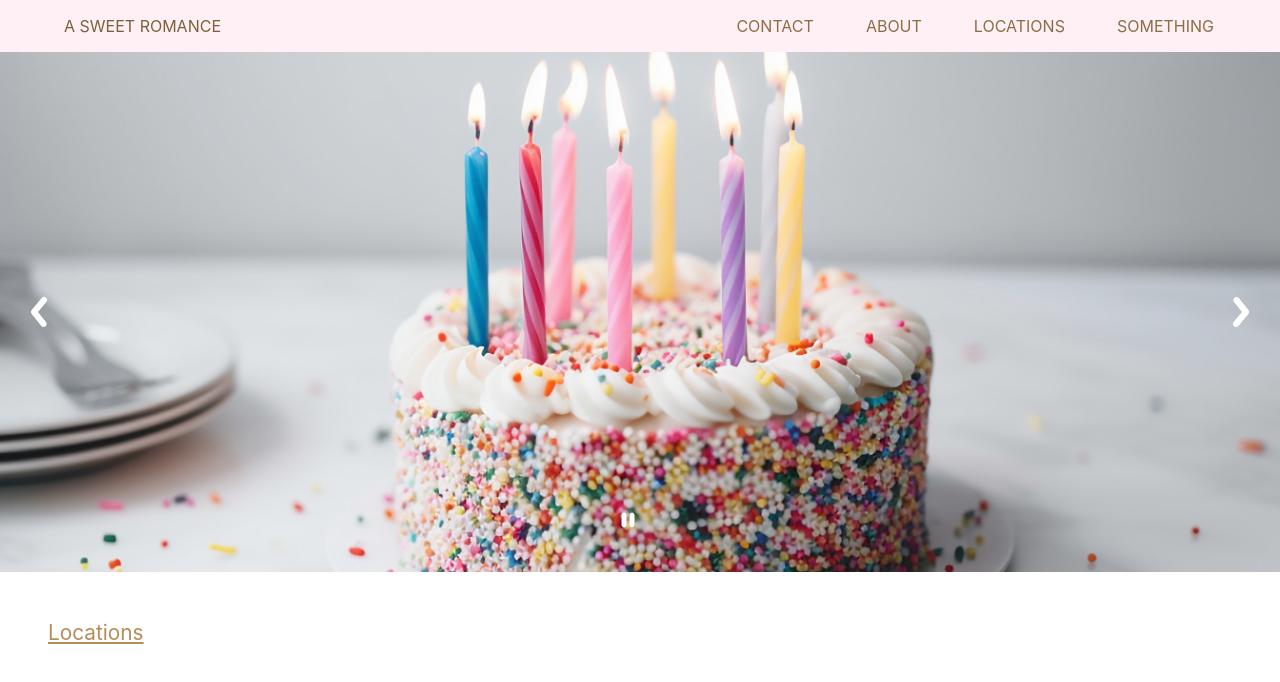
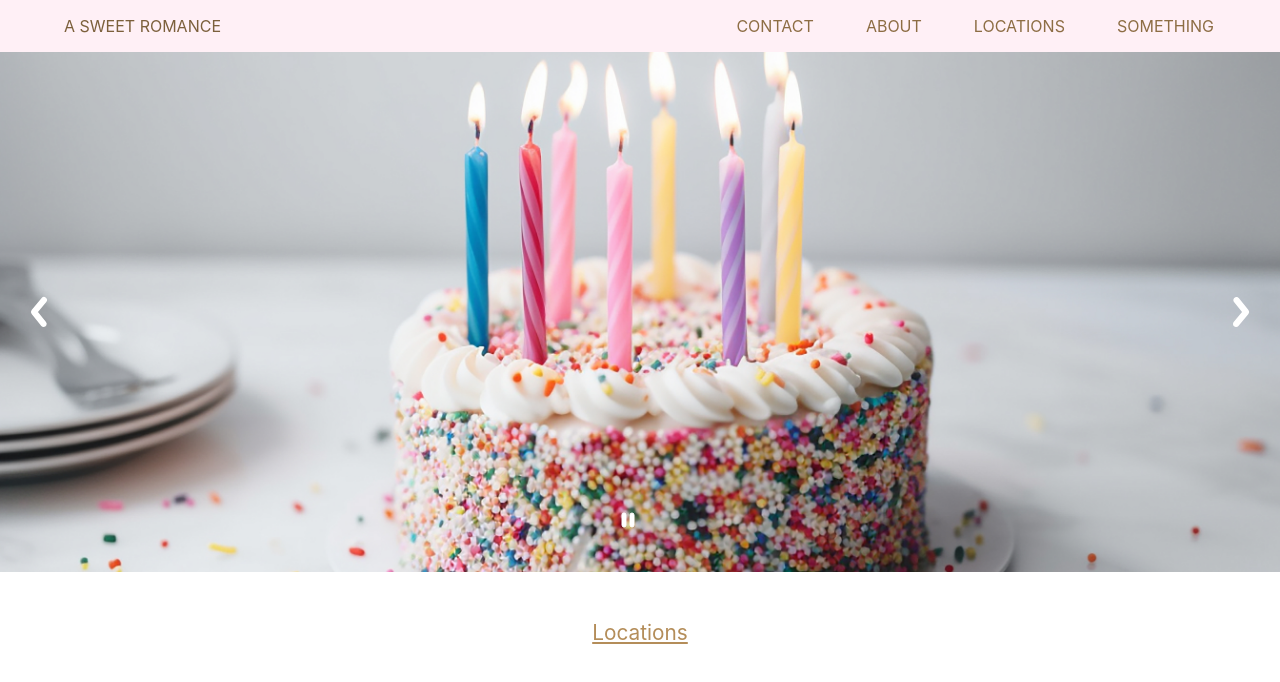
Before and after one commit to Smoopfrog/asweetromance, a React (Create React App) app: page / in a window 1280 px wide. Shown: the top 682 px of the page. Built offline with nearby package versions, Linux system fonts and the light colour scheme.

Commit message:
fix locationalignment

```diff
--- a/src/Styles/Locations.css
+++ b/src/Styles/Locations.css
@@ -4,5 +4,5 @@
   font-size: 1.3rem;
   text-decoration: underline;
   color: #b48d59;
-  align-self: center;
+  text-align: center;
 }/*# sourceMappingURL=Locations.css.map */
--- a/src/Styles/Locations.scss
+++ b/src/Styles/Locations.scss
@@ -4,5 +4,5 @@
   font-size: 1.3rem;
   text-decoration: underline;
   color: #b48d59;
-  align-self: center;
+  text-align: center;
 }
```
